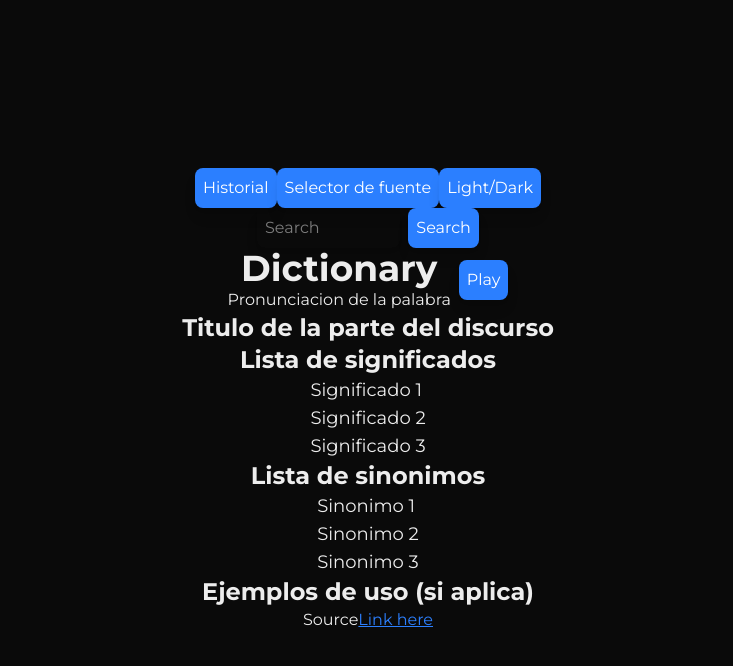
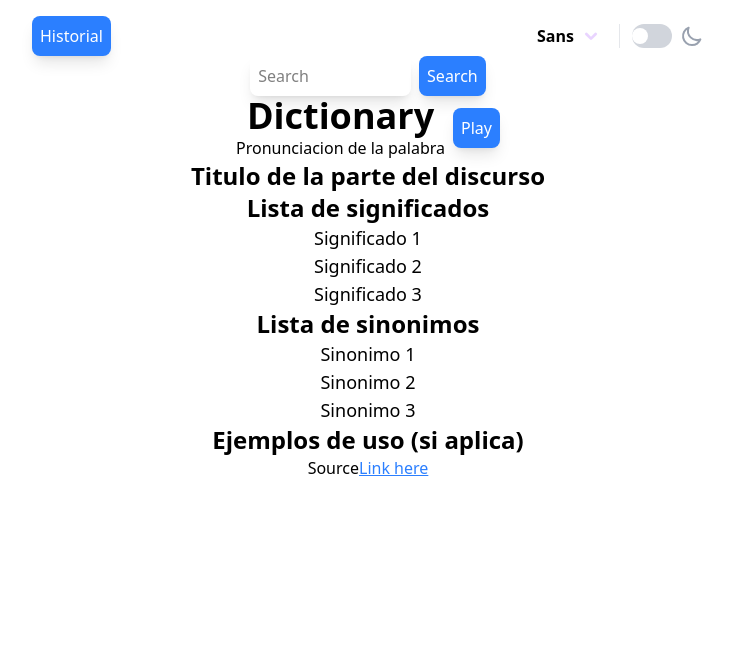
Before and after one commit to Jose-Tejero/dictionary-app, a Next.js app: page / in a window 1280 px wide. Shown: the top 666 px of the page, without its empty margins (272-1005 px from the left). Built offline with nearby package versions, Linux system fonts and the light colour scheme.

Commit message:
Fix style into SettingsBar

```diff
--- a/app/components/SettingsBar.tsx
+++ b/app/components/SettingsBar.tsx
@@ -1,15 +1,131 @@
+"use client";
+
+import { useState, useEffect } from "react";
+
 export default function SettingsBar() {
+  const [darkMode, setDarkMode] = useState(false);
+  const [fontFamily, setFontFamily] = useState("Sans");
+
+  const ArrowDownIcon = () => (
+    <svg
+      xmlns="http://www.w3.org/2000/svg"
+      className="h-4 w-4 text-purple-200 dark:text-purple-200"
+      fill="none"
+      viewBox="0 0 24 24"
+      stroke="currentColor"
+    >
+      <path
+        strokeLinecap="round"
+        strokeLinejoin="round"
+        strokeWidth={4}
+        d="M19 9l-7 7-7-7"
+      />
+    </svg>
+  );
+
+  const SunIcon = () => (
+    <svg
+      xmlns="http://www.w3.org/2000/svg"
+      className="h-6 w-6 text-yellow-500"
+      fill="none"
+      viewBox="0 0 24 24"
+      stroke="currentColor"
+    >
+      <path
+        strokeLinecap="round"
+        strokeLinejoin="round"
+        strokeWidth={2}
+        d="M12 3v1m0 16v1m9-9h-1M4 12H3m15.364 6.364l-.707-.707M6.364 6.364l-.707-.707m12.728 0l-.707.707M6.364 17.636l-.707.707M16 12a4 4 0 11-8 0 4 4 0 018 0z"
+      />
+    </svg>
+  );
+
+  const MoonIcon = () => (
+    <svg
+      xmlns="http://www.w3.org/2000/svg"
+      className="h-6 w-6 text-gray-400"
+      fill="none"
+      viewBox="0 0 24 24"
+      stroke="currentColor"
+    >
+      <path
+        strokeLinecap="round"
+        strokeLinejoin="round"
+        strokeWidth={2}
+        d="M20.354 15.354A9 9 0 018.646 3.646 9.003 9.003 0 0012 21a9.003 9.003 0 008.354-5.646z"
+      />
+    </svg>
+  );
+
+  useEffect(() => {
+    const storedDarkMode = localStorage.getItem("darkMode");
+    if (storedDarkMode === "true") {
+      setDarkMode(true);
+      document.documentElement.classList.add("dark");
+    }
+  }, []);
+
+  useEffect(() => {
+    localStorage.setItem("darkMode", String(darkMode));
+    if (darkMode) {
+      document.documentElement.classList.add("dark");
+    } else {
+      document.documentElement.classList.remove("dark");
+    }
+  }, [darkMode]);
+
+  useEffect(() => {
+    document.body.classList.remove("font-sans", "font-serif", "font-mono");
+    document.body.classList.add(`font-${fontFamily.toLowerCase()}`);
+  }, [fontFamily]);
+
+  const toggleDarkMode = () => {
+    setDarkMode(!darkMode);
+  };
+
+  const handleFontChange = (event: any) => {
+    setFontFamily(event.target.value);
+  };
+
   return (
-    <div className="flex items-center justify-center">
-      <button className="rounded-lg shadow-lg p-2 bg-blue-500 text-white">
-        Historial
-      </button>
-      <button className="rounded-lg shadow-lg p-2 bg-blue-500 text-white">
-        Selector de fuente
-      </button>
-      <button className="rounded-lg shadow-lg p-2 bg-blue-500 text-white">
-        Light/Dark
-      </button>
+    <div className="flex items-center justify-between w-full max-w-2xl mx-auto">
+      <div>
+        <button className="rounded-lg shadow-lg p-2 bg-blue-500 text-white">
+          Historial
+        </button>
+      </div>
+      <div className="flex items-center justify-center">
+        <div className="relative">
+          <select
+            value={fontFamily}
+            onChange={handleFontChange}
+            className="appearance-none bg-transparent border-none outline-none text-black dark:text-gray-300 pr-6 font-bold" // Agrega padding derecho para la flecha
+          >
+            <option value="Sans">Sans</option>
+            <option value="Serif">Serif</option>
+            <option value="Mono">Mono</option>
+          </select>
+          <div className="pointer-events-none absolute inset-y-0 right-0 flex items-center px-2">
+            <ArrowDownIcon />
+          </div>
+        </div>
+        <div className="border-l border-gray-200 h-6 mx-3"></div>
+        <div className="relative inline-block w-10 mr-2 align-middle select-none transition duration-200 ease-in">
+          <input
+            type="checkbox"
+            name="toggle"
+            id="toggle"
+            className="toggle-checkbox absolute block w-4 h-4 rounded-full bg-white appearance-none cursor-pointer top-1"
+            checked={darkMode}
+            onChange={toggleDarkMode}
+          />
+          <label
+            htmlFor="toggle"
+            className="toggle-label block overflow-hidden h-6 rounded-full bg-gray-300 cursor-pointer"
+          ></label>
+        </div>
+        {darkMode ? <SunIcon /> : <MoonIcon />}
+      </div>
     </div>
   );
 }
--- a/app/globals.css
+++ b/app/globals.css
@@ -1,6 +1,6 @@
 @import "tailwindcss";
 
-:root {
+/* :root {
   --background: #ffffff;
   --foreground: #171717;
 }
@@ -17,10 +17,28 @@
     --background: #0a0a0a;
     --foreground: #ededed;
   }
+} */
+
+@custom-variant dark (&:where(.dark, .dark *));
+
+.toggle-checkbox:checked {
+  right: 0;
+  top: 4px;
 }
 
-body {
-  background: var(--background);
-  color: var(--foreground);
-  font-family: Arial, Helvetica, sans-serif;
+.toggle-checkbox:checked + .toggle-label {
+  background-color: gray-300;
 }
+
+/* Estilos para las fuentes */
+body.font-sans {
+  font-family: 'Sans', sans-serif;
+}
+
+body.font-serif {
+  font-family: 'Serif', serif;
+}
+
+body.font-mono {
+  font-family: 'Mono', monospace;
+}
--- a/app/layout.tsx
+++ b/app/layout.tsx
@@ -14,7 +14,7 @@ export default function RootLayout({
 }) {
   return (
     <html lang="en">
-      <body className={`${montserrat.className} antialiased`}>{children}</body>
+      <body className={`${montserrat.className} antialiased font-sans`}>{children}</body>
     </html>
   )
 }
--- a/app/page.tsx
+++ b/app/page.tsx
@@ -1,17 +1,19 @@
-import DefinitionHeader from './components/DefinitionHeader'
-import PartOfSpeach from './components/PartOfSpeach'
-import SearchBar from './components/SearchBar'
-import SettingsBar from './components/SettingsBar'
-import SourceLink from './components/SourceLink'
+import SettingsBar from "@/app/components/SettingsBar";
+import DefinitionHeader from "@/app/components/DefinitionHeader";
+import PartOfSpeach from "@/app/components/PartOfSpeach";
+import SearchBar from "@/app/components/SearchBar";
+import SourceLink from "@/app/components/SourceLink";
 
 export default function Home() {
   return (
-    <main className="flex flex-col justify-center items-center h-screen">
-      <SettingsBar />
-      <SearchBar />
-      <DefinitionHeader />
-      <PartOfSpeach />
-      <SourceLink />
+    <main className="bg-white dark:bg-slate-950 text-black dark:text-white transition">
+      <div className="flex flex-col items-center h-screen mx-auto p-4">
+        <SettingsBar />
+        <SearchBar />
+        <DefinitionHeader />
+        <PartOfSpeach />
+        <SourceLink />
+      </div>
     </main>
-  )
+  );
 }
```
